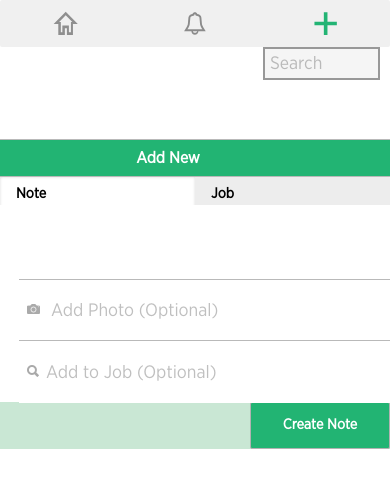
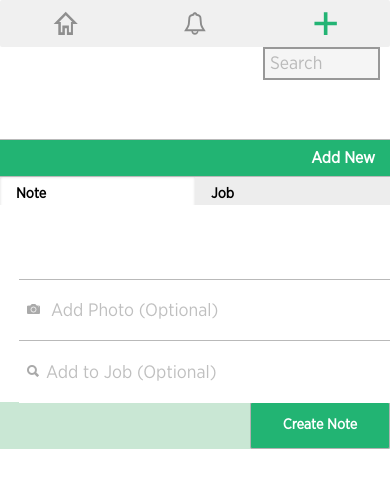
Before and after one commit to aakintil/HeliOS-Prototype, a website: page www/add.html in a window 390 px wide. Drawn offline with nearby package versions, Linux system fonts and the light colour scheme; some packages are replaced by stand-ins of ours; files that its build step writes are made by us from their sources; files whose address does not match are found by name; a web font is replaced by a local one.

Commit message:
moved page titles to the right

```diff
--- a/scss/app.scss
+++ b/scss/app.scss
@@ -207,6 +207,10 @@ a:active {
 .center-text {
 	width: 70%;
 	text-align: center;
+}
+
+.right-text {
+	float: right;
 }
 
 .left-title-button {
--- a/www/add.html
+++ b/www/add.html
@@ -123,7 +123,7 @@
 					<div class="section">
 						<div class="item item-divider add">
 							<div class="left-title-button">&nbsp;</div>
-							<div class="center-text">Add New</div>
+							<div class="right-text">Add New</div>
 							<div class="right-title-button"></div>
 						</div>
 					</div>
```
Also changed, not shown: www/alerts.html (+1 -1 lines), www/index.html (+1 -1 lines), www/job.html (+1 -1 lines), www/css/style.css.
